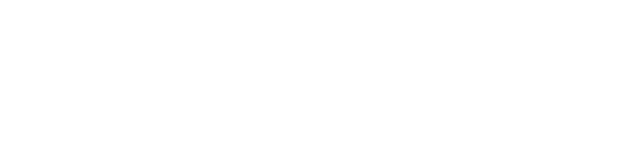
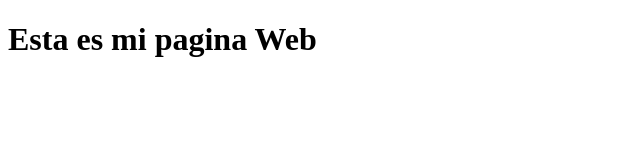
Before and after one commit to jheison-aroca/proyectoX, a plain HTML site: page index.html in a window 1280 px wide. Shown: the whole page, without its empty margins (0-640 px from the left). Drawn offline with Linux system fonts and the light colour scheme.

Commit message:
Titulo de la pagina web

```diff
--- a/index.html
+++ b/index.html
@@ -3,9 +3,9 @@
 <head>
     <meta charset="UTF-8">
     <meta name="viewport" content="width=device-width, initial-scale=1.0">
-    <title>Document</title>
+    <title>Ricardo Enriquez</title>
 </head>
 <body>
-
+    <h1>Esta es mi pagina Web</h1>
 </body>
 </html>
```
